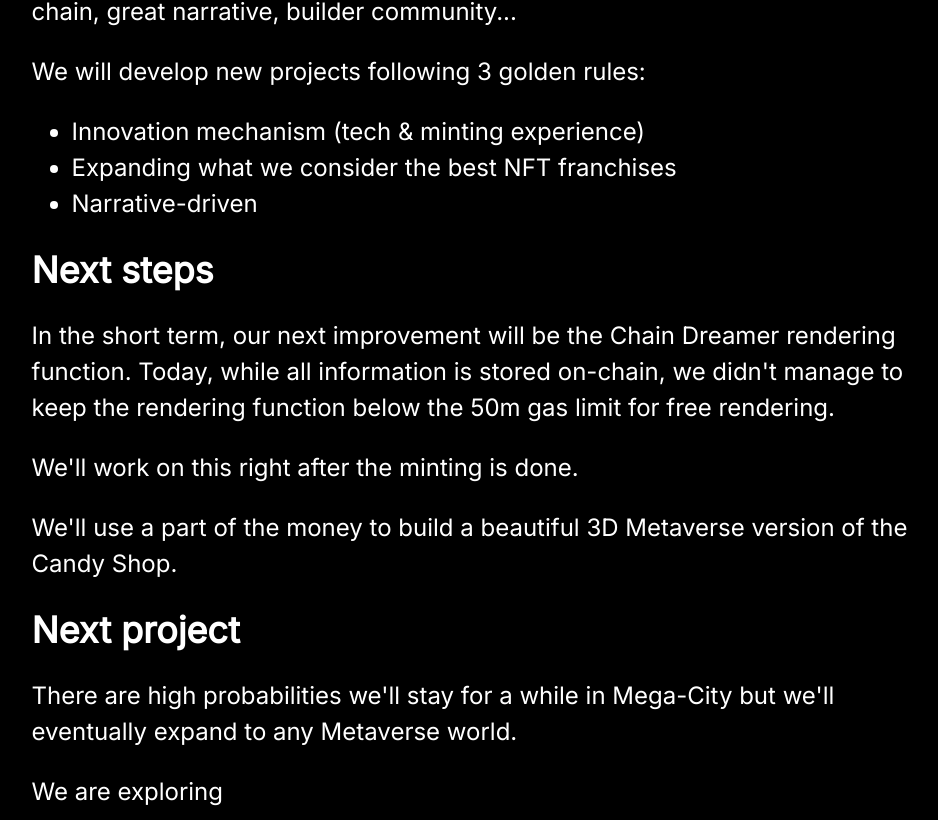
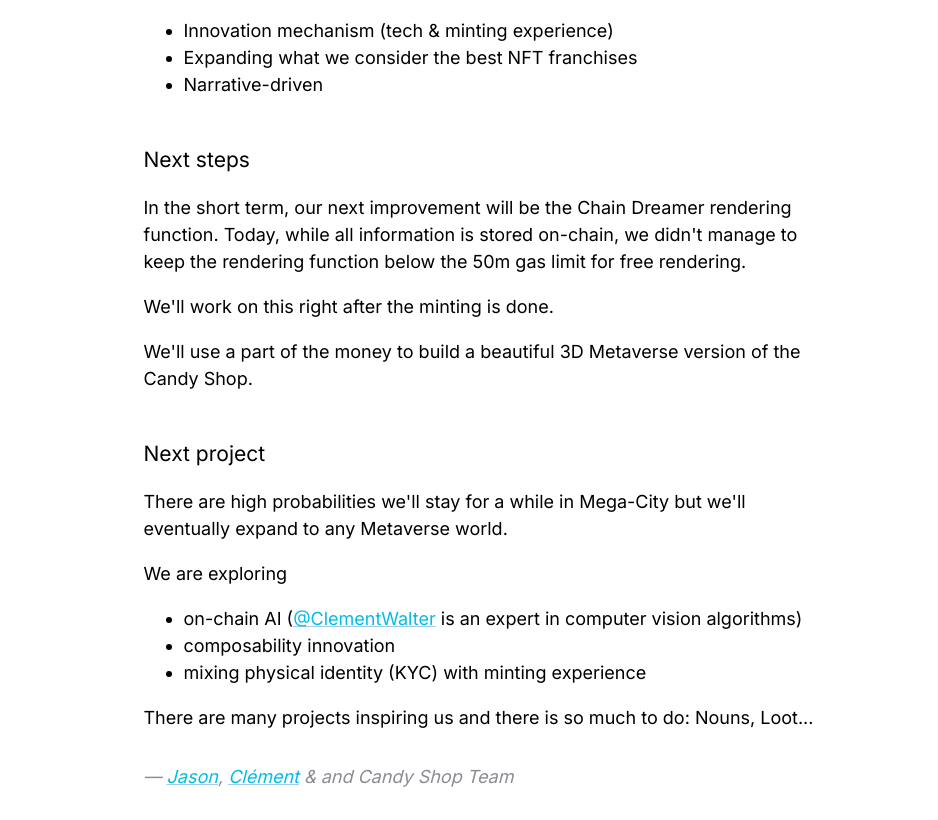
Before and after one commit to the-candy-shop/candy-shop-website, a React (Create React App) app: page / in a window 1280 px wide. Shown: the part 780-1600 px from the top of the page, without its empty margins (161-1099 px from the left). Built offline with nearby package versions, Linux system fonts and the light colour scheme.

Commit message:
Integration

```diff
--- a/src/App.tsx
+++ b/src/App.tsx
@@ -9,7 +9,7 @@
 
   return (
     <Box display="flex" justifyContent="center" padding="32px">
-      <Box maxWidth="895px">
+      <Box maxWidth="671px">
         <Box textAlign="center">
           <img
             alt="logo"
@@ -18,12 +18,12 @@
           />
         </Box>
         <Box
-          marginTop="64px"
-          fontSize={isMobile ? "20px" : "24px"}
-          lineHeight="36px"
+          marginTop="128px"
+          fontSize="18px"
+          lineHeight="27px"
           sx={{
             "& .MuiLink-root": {
-              color: "rgb(68, 223, 253)",
+              color: "rgb(0 190 227)",
             },
           }}
         >
@@ -70,7 +70,7 @@
             <li>Expanding what we consider the best NFT franchises</li>
             <li>Narrative-driven</li>
           </ul>
-          <h2>Next steps</h2>
+          <h3 style={{ marginTop: "48px" }}>Next steps</h3>
           <p>
             In the short term, our next improvement will be the Chain Dreamer
             rendering function. Today, while all information is stored on-chain,
@@ -82,7 +82,7 @@
             We'll use a part of the money to build a beautiful 3D Metaverse
             version of the Candy Shop.
           </p>
-          <h2>Next project</h2>
+          <h3 style={{ marginTop: "48px" }}>Next project</h3>
           <p>
             There are high probabilities we'll stay for a while in Mega-City but
             we'll eventually expand to any Metaverse world.
@@ -105,6 +105,21 @@
             There are many projects inspiring us and there is so much to do:
             Nouns, Loot...
           </p>
+          <p style={{ marginTop: "32px" }}>
+            <em>
+              <span style={{ color: "rgb(140, 140, 146)" }}>
+                —{" "}
+                <Link href="https://twitter.com/abbeyjazzy" target="_blank">
+                  Jason
+                </Link>
+                ,{" "}
+                <Link href="https://twitter.com/ClementWalter" target="_blank">
+                  Clément
+                </Link>{" "}
+                & and Candy Shop Team
+              </span>
+            </em>
+          </p>
         </Box>
       </Box>
     </Box>
--- a/src/index.css
+++ b/src/index.css
@@ -1,6 +1,6 @@
 body {
-  background: black;
-  color: white;
+  background: white;
+  color: black;
   margin: 0;
   font-family: 'Inter', -apple-system, BlinkMacSystemFont, 'Segoe UI', 'Roboto', 'Oxygen',
     'Ubuntu', 'Cantarell', 'Fira Sans', 'Droid Sans', 'Helvetica Neue',
@@ -13,3 +13,17 @@
   font-family: source-code-pro, Menlo, Monaco, Consolas, 'Courier New',
     monospace;
 }
+
+h1 {
+  font-weight: 400;
+}
+
+
+h2 {
+  font-weight: 400;
+}
+
+
+h3 {
+  font-weight: 400;
+}
```
